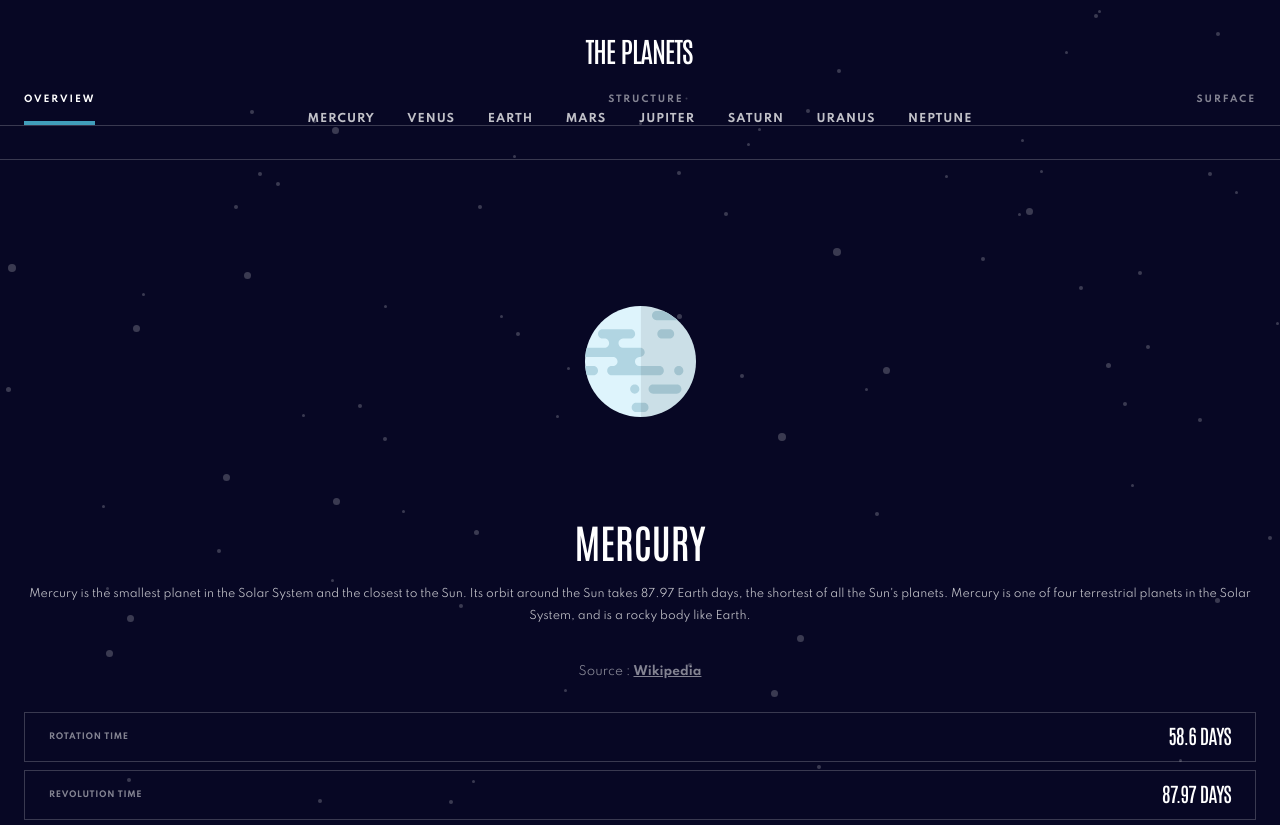
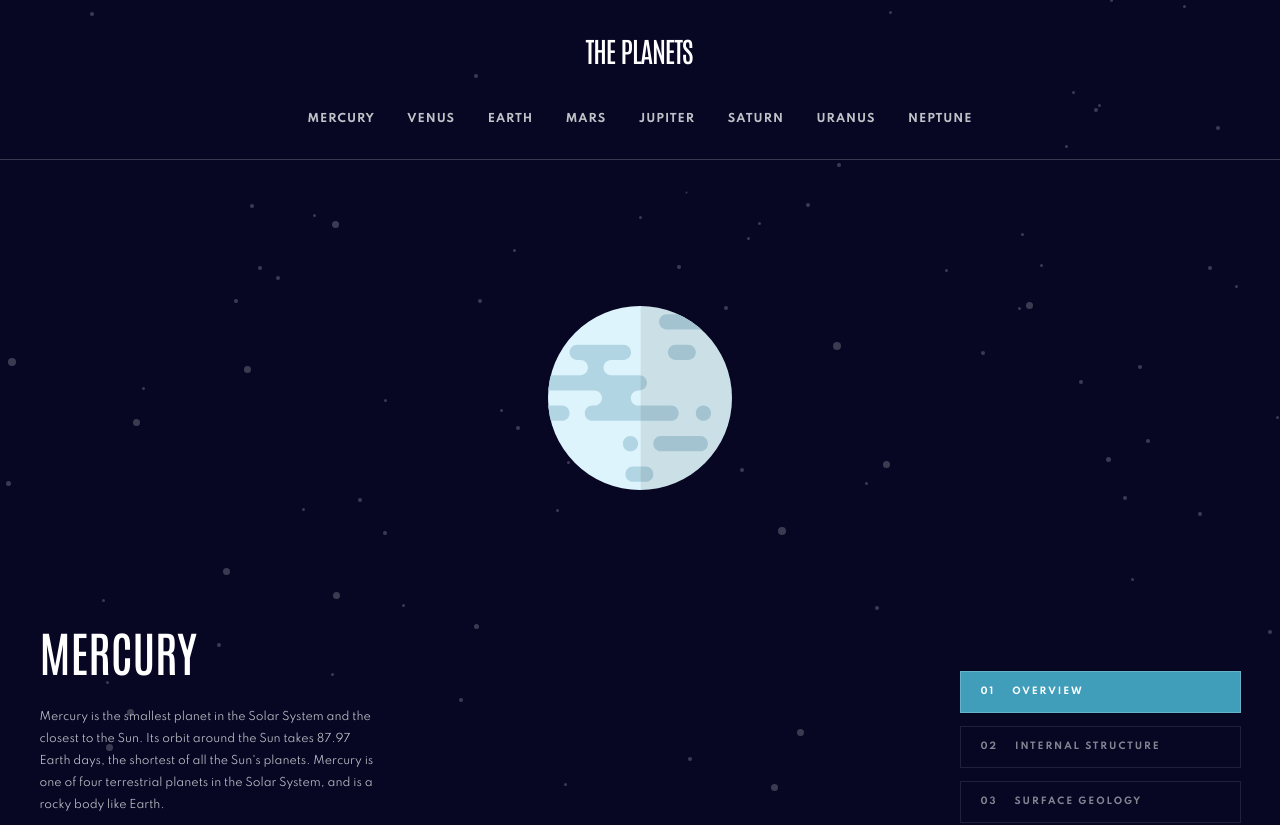
Before and after one commit to arfarobs/planets-fact-site, a React (Create React App) app: page /mars in a window 1280 px wide. Shown: the top 825 px of the page. Built offline with nearby package versions, Linux system fonts and the light colour scheme.

Commit message:
Info, Img, and InfoNav components styled for tablet. Changed the structure of the pages.

```diff
--- a/src/components/img/Img.css
+++ b/src/components/img/Img.css
@@ -8,3 +8,11 @@
 .planet-img-secondary {
   display: none;
 }
+
+@media only screen and (min-width:768px) {
+  .planet-img {
+    margin-bottom: 130px;
+    width: 184px;
+    height: 184px;
+  }
+}
--- a/src/components/info-nav/InfoNav.css
+++ b/src/components/info-nav/InfoNav.css
@@ -36,6 +36,11 @@
   opacity: 1;
 }
 
+.info-nav-number {
+  margin: 0 17px 0 20px;
+}
+
+@media only screen and (max-width: 767px) {
   .selected-info-nav-item::after {
     background: var(--pageColor);
     min-height: 4px;
@@ -46,6 +51,40 @@
     top: 16px;
   }
 
-.info-nav-number {
+  .info-nav-number, .tablet-title {
     display: none;
   }
+}
+
+@media only screen and (min-width: 768px) {
+  .info-nav {
+    position: relative;
+    width: 281px;
+    top: 0;
+    border: none;
+    height: 152px;
+  }
+
+  .info-nav ul {
+    padding: 0;
+    flex-direction: column;
+    height: 100%;
+  }
+
+  .info-nav-item {
+    padding: 0;
+  }
+
+  .info-nav-button {
+    line-height: 25px;
+    padding: 7.5px 0;
+    border: 1px rgba(256, 256, 256, 0.2) solid;
+    width: 100%;
+    display: flex;
+  }
+
+  .selected-info-nav-item {
+    background: var(--pageColor);
+    border: none;
+  }
+}
--- a/src/components/info-nav/InfoNav.js
+++ b/src/components/info-nav/InfoNav.js
@@ -25,7 +25,9 @@ export const InfoNav = () => {
             changeActive(e);
           }} >
           <span className="info-nav-number">0{index + 1}</span>
+          {index === 1 && <span className="tablet-title">internal&nbsp;</span>}
           <h3>{title}</h3>
+          {index === 2 && <span className="tablet-title">&nbsp;geology</span>}
         </button>
       </li>
     )});
--- a/src/components/info/Info.css
+++ b/src/components/info/Info.css
@@ -33,3 +33,28 @@ h2 {
   font-weight: 700;
   color: #fff;
 }
+
+@media only screen and (min-width: 768px) {
+  .tablet-container {
+    display: flex;
+    margin: 0 auto 27px;
+    justify-content: space-between;
+    padding: 0 39.5px;
+    align-items: center;
+  }
+
+  .info-container {
+    margin: 0;
+    text-align: left;
+    width: 339px;
+  }
+
+  h2 {
+    font-size: 48px;
+    line-height: 62px;
+  }
+
+  .info-p {
+    margin-top: 24px;
+  }
+}
--- a/src/pages/earth/Earth.js
+++ b/src/pages/earth/Earth.js
@@ -6,9 +6,13 @@ import { Stats } from '../../components/stats/Stats';
 export const Earth = () => {
   return (
     <article>
-      <Img />
-      <Info />
-      <InfoNav />
+      <div className="desktop-container">
+        <Img />
+        <div className='tablet-container'>
+          <Info />
+          <InfoNav />
+        </div>
+      </div>
       <Stats />
     </article>
   )
--- a/src/pages/jupiter/Jupiter.js
+++ b/src/pages/jupiter/Jupiter.js
@@ -6,9 +6,13 @@ import { Stats } from '../../components/stats/Stats';
 export const Jupiter = () => {
   return (
     <article>
-      <Img />
-      <Info />
-      <InfoNav />
+      <div className="desktop-container">
+        <Img />
+        <div className='tablet-container'>
+          <Info />
+          <InfoNav />
+        </div>
+      </div>
       <Stats />
     </article>
   )
--- a/src/pages/mars/Mars.js
+++ b/src/pages/mars/Mars.js
@@ -6,9 +6,13 @@ import { Stats } from '../../components/stats/Stats';
 export const Mars = () => {
   return (
     <article>
-      <Img />
-      <Info />
-      <InfoNav />
+      <div className="desktop-container">
+        <Img />
+        <div className='tablet-container'>
+          <Info />
+          <InfoNav />
+        </div>
+      </div>
       <Stats />
     </article>
   )
--- a/src/pages/mercury/Mercury.js
+++ b/src/pages/mercury/Mercury.js
@@ -6,9 +6,13 @@ import { Stats } from '../../components/stats/Stats';
 export const Mercury = () => {
   return (
     <article>
-      <Img />
-      <Info />
-      <InfoNav />
+      <div className="desktop-container">
+        <Img />
+        <div className='tablet-container'>
+          <Info />
+          <InfoNav />
+        </div>
+      </div>
       <Stats />
     </article>
   )
--- a/src/pages/neptune/Neptune.js
+++ b/src/pages/neptune/Neptune.js
@@ -6,9 +6,13 @@ import { Stats } from '../../components/stats/Stats';
 export const Neptune = () => {
   return (
     <article>
-      <Img />
-      <Info />
-      <InfoNav />
+      <div className="desktop-container">
+        <Img />
+        <div className='tablet-container'>
+          <Info />
+          <InfoNav />
+        </div>
+      </div>
       <Stats />
     </article>
   )
--- a/src/pages/saturn/Saturn.js
+++ b/src/pages/saturn/Saturn.js
@@ -6,9 +6,13 @@ import { Stats } from '../../components/stats/Stats';
 export const Saturn = () => {
   return (
     <article>
-      <Img />
-      <Info />
-      <InfoNav />
+      <div className="desktop-container">
+        <Img />
+        <div className='tablet-container'>
+          <Info />
+          <InfoNav />
+        </div>
+      </div>
       <Stats />
     </article>
   )
--- a/src/pages/uranus/Uranus.js
+++ b/src/pages/uranus/Uranus.js
@@ -6,9 +6,13 @@ import { Stats } from '../../components/stats/Stats';
 export const Uranus = () => {
   return (
     <article>
-      <Img />
-      <Info />
-      <InfoNav />
+      <div className="desktop-container">
+        <Img />
+        <div className='tablet-container'>
+          <Info />
+          <InfoNav />
+        </div>
+      </div>
       <Stats />
     </article>
   )
--- a/src/pages/venus/Venus.js
+++ b/src/pages/venus/Venus.js
@@ -6,9 +6,13 @@ import { Stats } from '../../components/stats/Stats';
 export const Venus = () => {
   return (
     <article>
-      <Img />
-      <Info />
-      <InfoNav />
+      <div className="desktop-container">
+        <Img />
+        <div className='tablet-container'>
+          <Info />
+          <InfoNav />
+        </div>
+      </div>
       <Stats />
     </article>
   )
```
Lines whose indentation alone changed are shown as unchanged.
